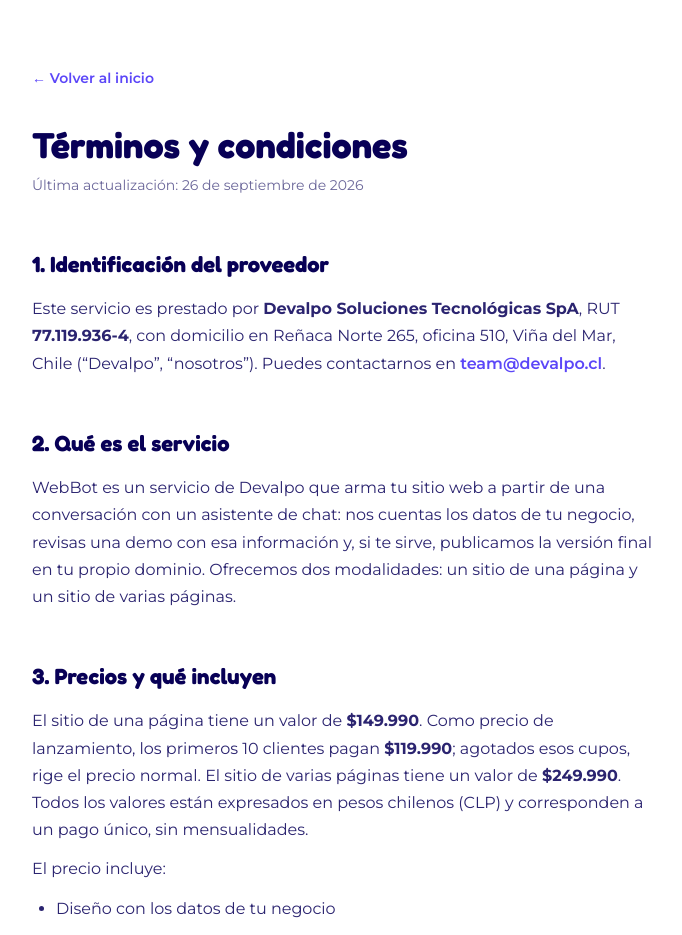
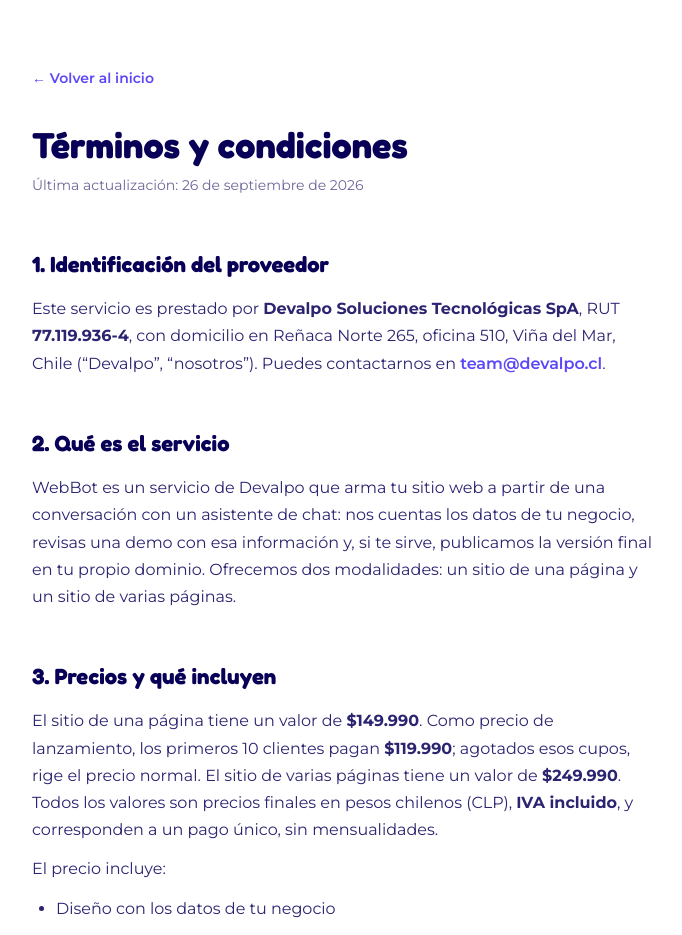
Before and after one commit to agustindevalpo/web-bot, a Next.js app: page /terminos in a window 1280 px wide. Shown: the top 935 px of the page, without its empty margins (296-978 px from the left). Built offline with nearby package versions, Linux system fonts and the light colour scheme.

Commit message:
fix(legal): state that prices are final and include IVA
Ley 19.496 art. 30 requires the informed price to be the total, taxes
included. The Mercado Pago link charges exactly the advertised amount,
so the published prices already are the IVA-inclusive total.

```diff
--- a/src/app/terminos/page.tsx
+++ b/src/app/terminos/page.tsx
@@ -43,8 +43,8 @@
           El sitio de una página tiene un valor de <strong>{formatCLP(PRECIO_SITIO)}</strong>. Como precio de
           lanzamiento, los primeros {CUPOS_PROMO} clientes pagan <strong>{formatCLP(PRECIO_PROMO)}</strong>; agotados
           esos cupos, rige el precio normal. El sitio de varias páginas tiene un valor de{' '}
-          <strong>{formatCLP(PRECIO_MULTIPAGINA)}</strong>. Todos los valores están expresados en pesos chilenos
-          (CLP) y corresponden a un pago único, sin mensualidades.
+          <strong>{formatCLP(PRECIO_MULTIPAGINA)}</strong>. Todos los valores son precios finales en pesos chilenos
+          (CLP), <strong>IVA incluido</strong>, y corresponden a un pago único, sin mensualidades.
         </p>
         <p>El precio incluye:</p>
         <ul>
```
